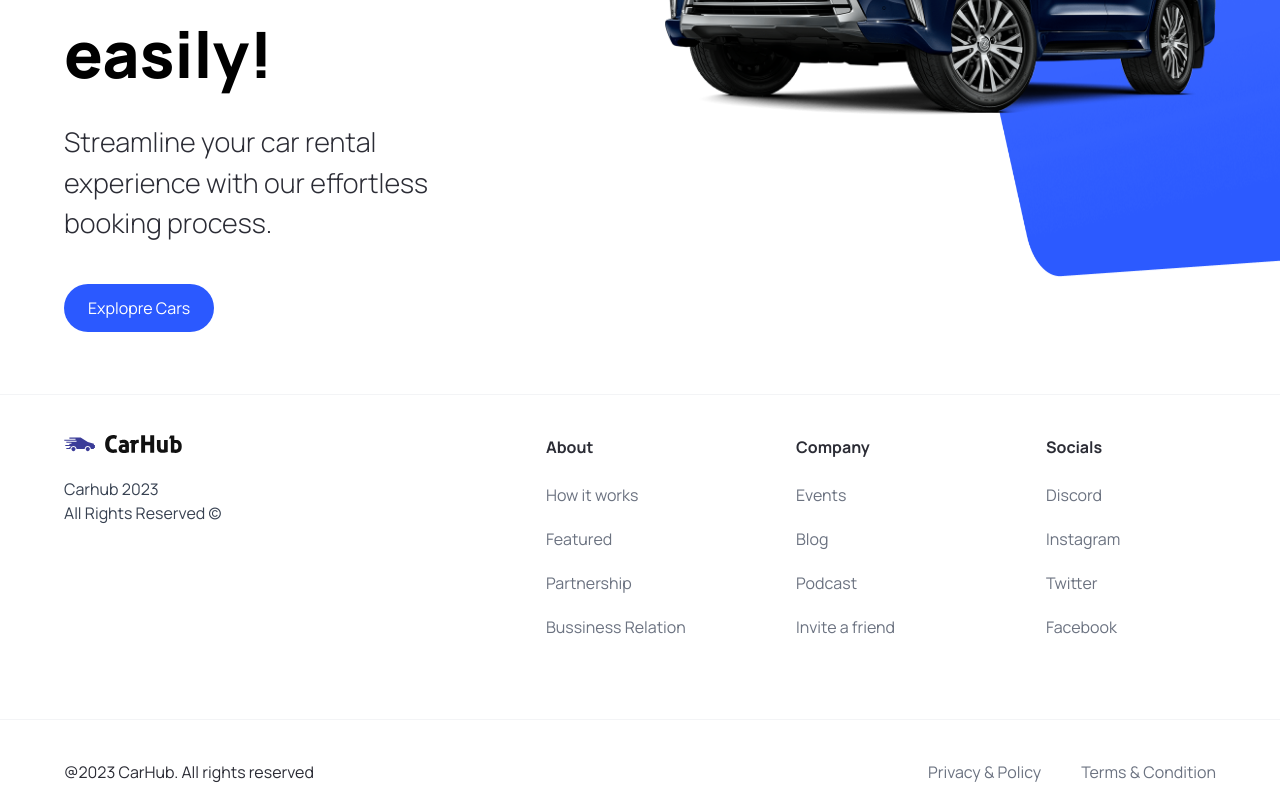
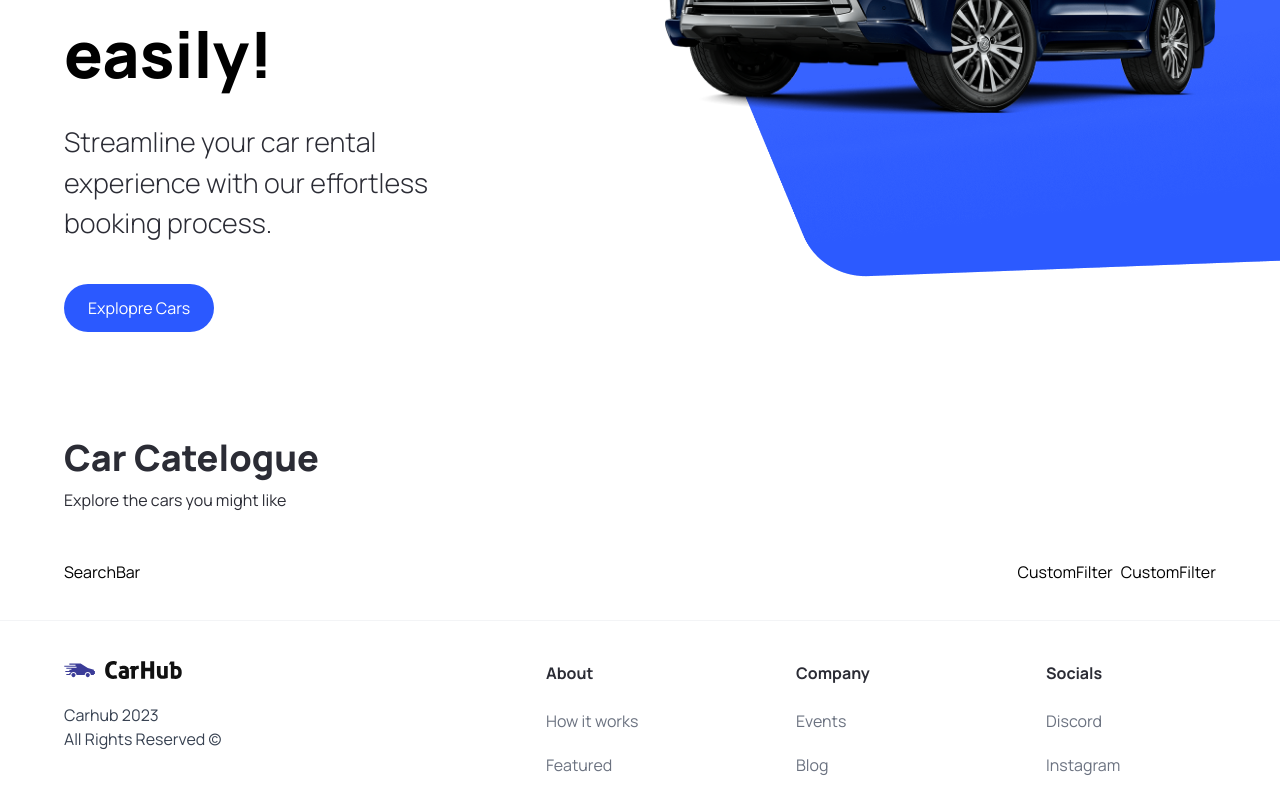
Before and after one commit to HasanHafizurRahman/car-hub-nextjs14, a Next.js app: page / in a window 1280 px wide. Shown: the part 426-1223 px from the top of the page. Built offline with nearby package versions, Linux system fonts and the light colour scheme.

Commit message:
car catelog

```diff
--- a/app/page.tsx
+++ b/app/page.tsx
@@ -1,10 +1,25 @@
-import { Hero } from "@/components";
+import { CustomFilter, Hero, SearchBar } from "@/components";
 import Image from "next/image";
 
 export default function Home() {
   return (
     <main className="overflow-hidden">
-     <Hero />
+      <Hero />
+
+      <div className="mt-12 padding-x padding-y max-width" id="discover">
+        <div className="home__text-container">
+          <h1 className="text-4xl font-extrabold">Car Catelogue</h1>
+          <p>Explore the cars you might like</p>
+        </div>
+
+        <div className="home__filters">
+          <SearchBar />
+          <div className="home__filter-container">
+            <CustomFilter title="fuel" />
+            <CustomFilter title="year" />
+          </div>
+        </div>
+      </div>
     </main>
   );
 }
--- /dev/null
+++ b/components/CustomFilter.tsx
@@ -0,0 +1,9 @@
+import React from 'react'
+
+const CustomFilter = () => {
+  return (
+    <div>CustomFilter</div>
+  )
+}
+
+export default CustomFilter
--- a/components/Hero.tsx
+++ b/components/Hero.tsx
@@ -26,8 +26,8 @@
 
                 <div className="hero__image">
                     <Image src="/hero2.png" alt="hero" fill className="object-contain" />
+                </div>
                     <div className="hero__image-overlay"></div>
-                </div>
             </div>
         </div>
     );
--- /dev/null
+++ b/components/SearchBar.jsx
@@ -0,0 +1,9 @@
+import React from 'react'
+
+const SearchBar = () => {
+  return (
+    <div>SearchBar</div>
+  )
+}
+
+export default SearchBar
--- a/components/index.ts
+++ b/components/index.ts
@@ -2,7 +2,9 @@
 import CustomButton from "./CustomButton";
 import Navbar from "./Navbar";
 import Footer from "./Footer";
+import CustomFilter from "./CustomFilter";
+import SearchBar from "./SearchBar";
 
 export {
-    Hero, CustomButton, Navbar, Footer,
+    Hero, CustomButton, Navbar, Footer, SearchBar, CustomFilter
 }
```
